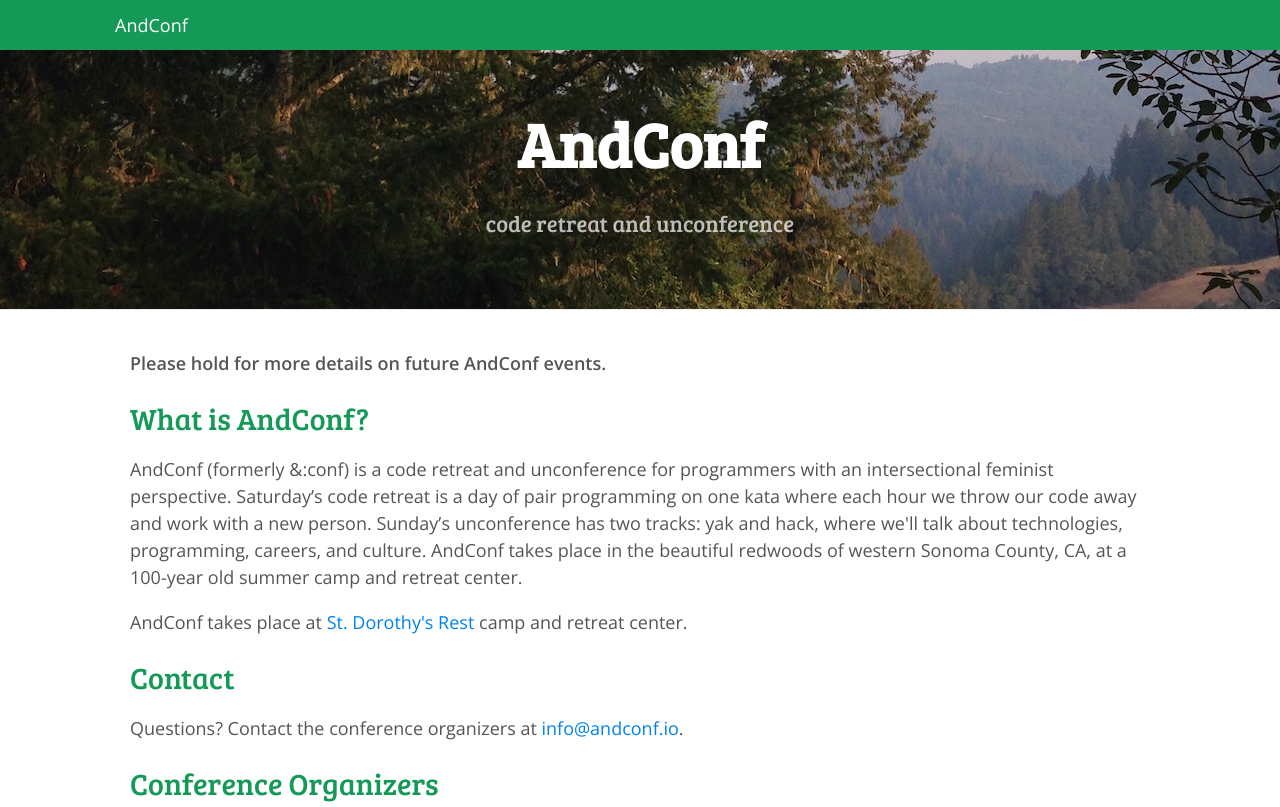
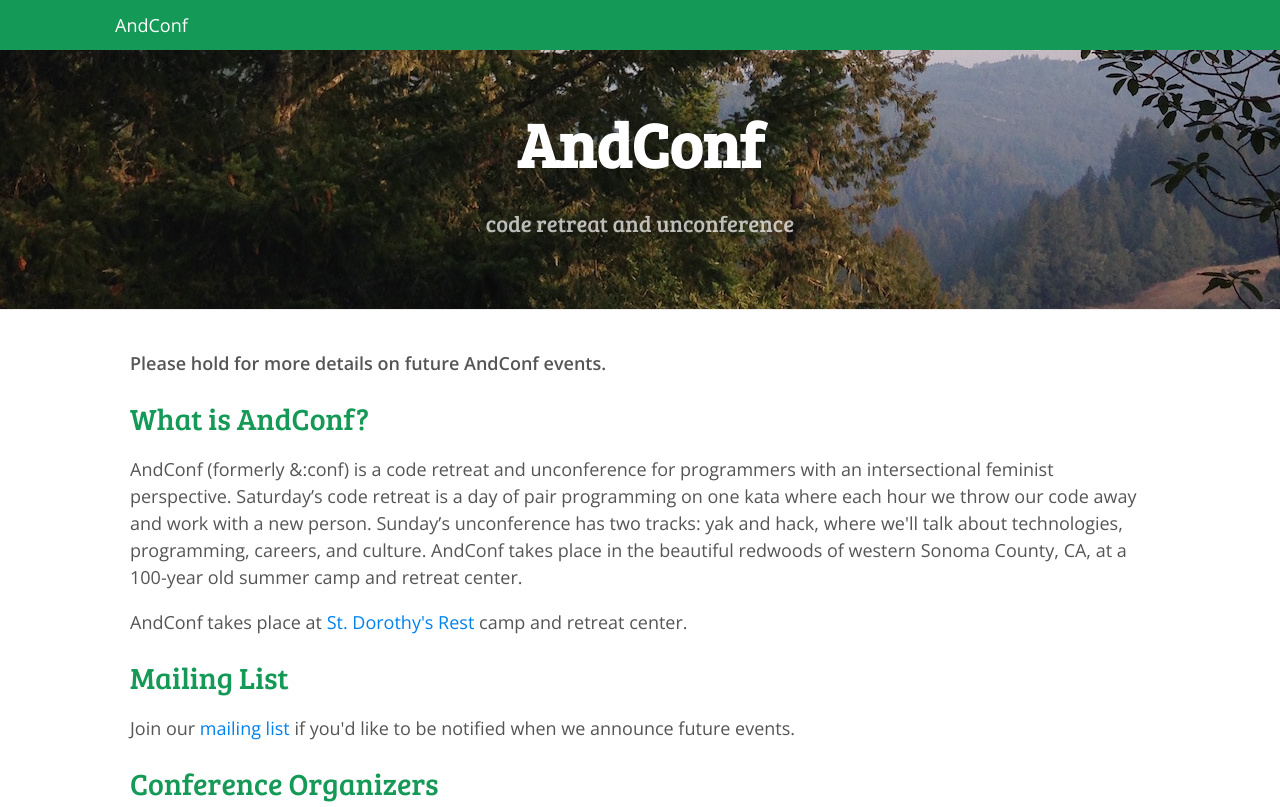
Before and after one commit to ampersandindustries/ampersandindustries.github.io, a plain HTML site: page index.html in a window 1280 px wide. Shown: the top 807 px of the page. Drawn offline with nearby package versions, Linux system fonts and the light colour scheme.

Commit message:
Make mailing list link more prominent

```diff
--- a/index.html
+++ b/index.html
@@ -133,9 +133,9 @@ organizers.
 <p>
 Read the <a href="/code_of_conduct">full code of conduct</a>.
 </p>-->
-<h2>Contact</h2>
+<h2>Mailing List</h2>
 <p>
-Questions? Contact the conference organizers at <a href="mailto:info@andconf.io">info@andconf.io</a>.
+Join our <a href="http://andconf.us11.list-manage1.com/subscribe?u=3326a341f7c38e3b32a324595&id=d4f6e283fb">mailing list</a> if you'd like to be notified when we announce future events.
 </p>
 <h2>Conference Organizers</h2>
 <p class="bio">
```
